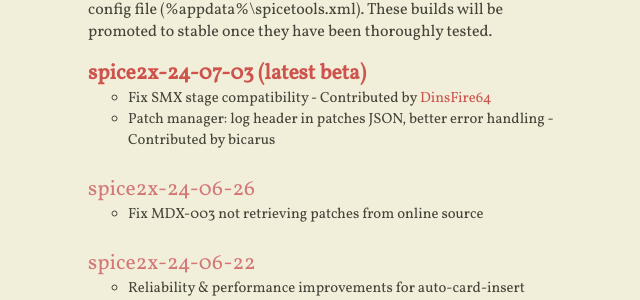
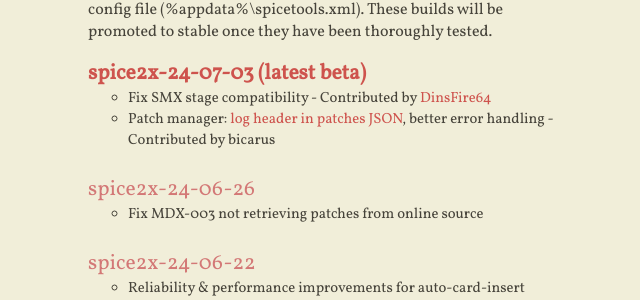
Before and after one commit to spice2x/spice2x.github.io, a Jekyll site: the page built from docs/index.html, in a window 1280 px wide and 900 px high, scrolled down 363 px. Shown: the part 151-451 px from the top of the window, without its empty margins (416-1056 px from the left). Built offline with Jekyll 4.4.1, drawn with Linux system fonts in a browser that asks for light colours; nearby versions of some CDN libraries; some of the changed lines change nothing that is shown.

Commit message:
Update link

```diff
--- a/docs/_includes/content.html
+++ b/docs/_includes/content.html
@@ -25,7 +25,8 @@
     </a>
     <ul>
       <li>Fix SMX stage compatibility - Contributed by <a href="https://github.com/spice2x/spice2x.github.io/issues/185">DinsFire64</a></li>
-      <li>Patch manager: log header in patches JSON, better error handling - Contributed by bicarus</li>
+      <li>Patch manager: <a href="https://github.com/spice2x/spice2x.github.io/wiki/patches.json-specification#header--metadata">
+        log header in patches JSON</a>, better error handling - Contributed by bicarus</li>
     </li>
     </ul>
   </li>
```
